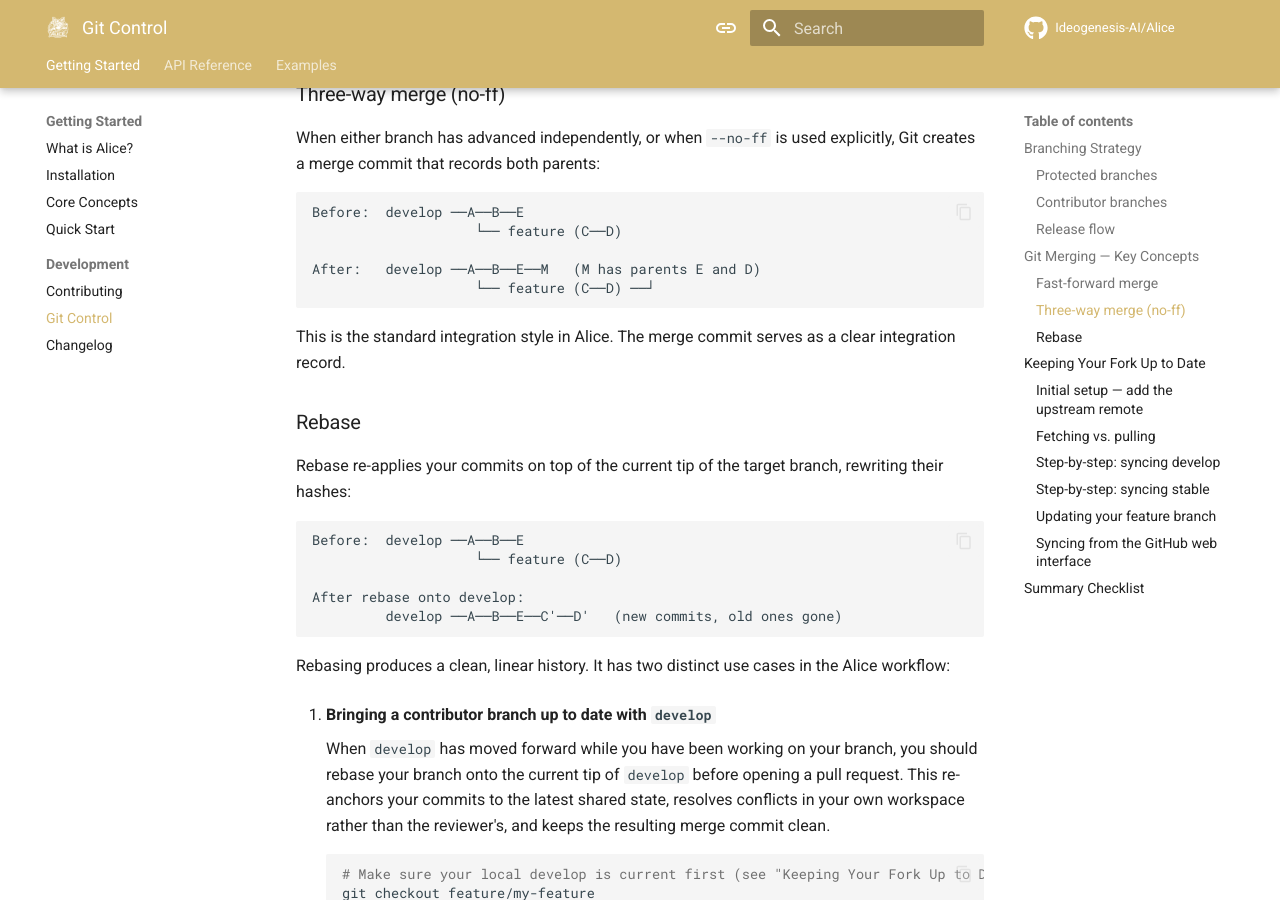
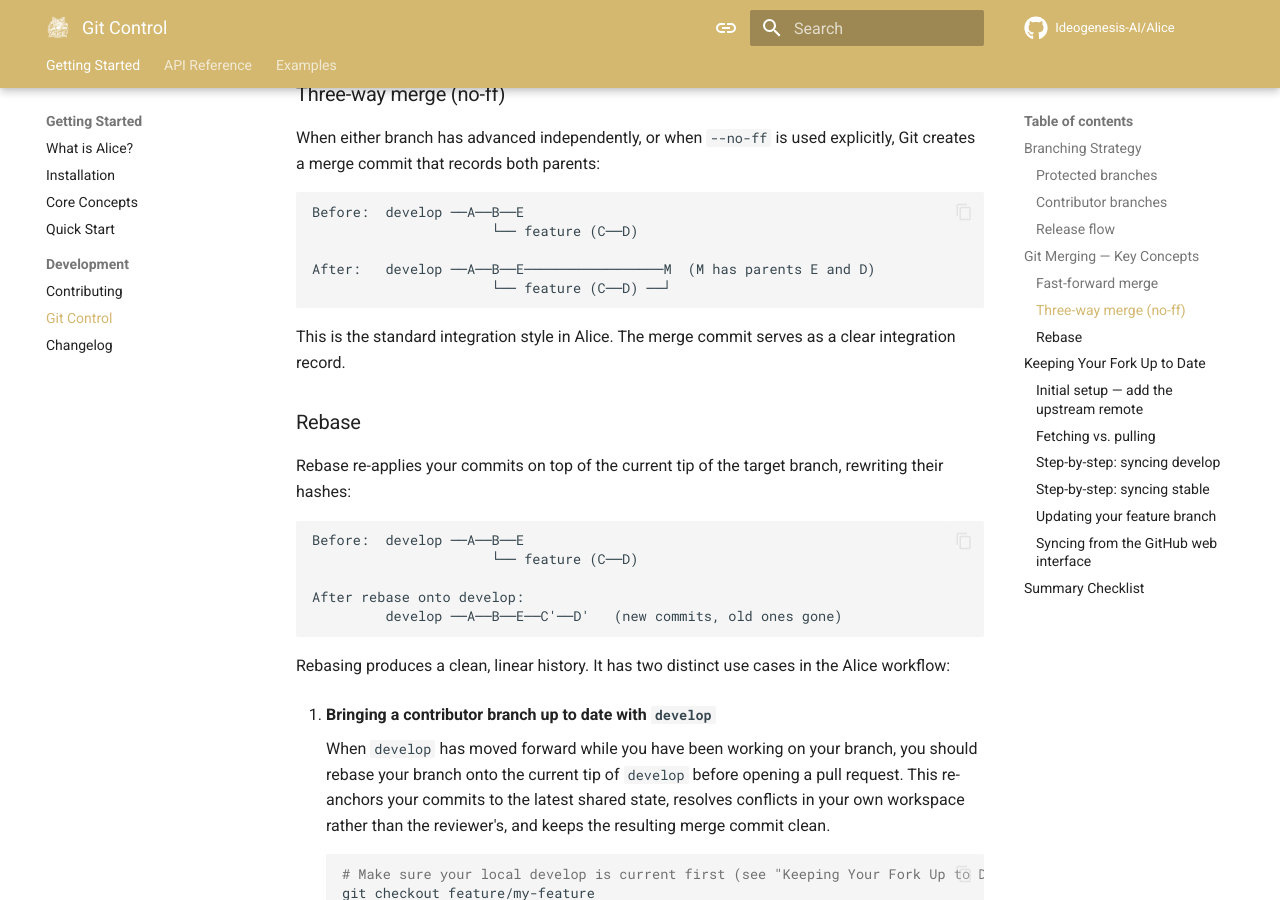
Before and after one commit to Ideogenesis-AI/Alice, an MkDocs documentation site: the page built from docs/getting-started/git-control.md, in a window 1280 px wide and 900 px high, scrolled down 2147 px. Built offline with MkDocs 1.6.1 and Material for MkDocs 9.7.7, drawn with Linux system fonts in a browser that asks for light colours; comment, search, counter and statistics services are not loaded.

````diff
--- a/docs/getting-started/git-control.md
+++ b/docs/getting-started/git-control.md
@@ -55,7 +55,7 @@ When your branch has no divergence from its base (i.e. the base has not moved si
 
 ```
 Before:  develop ──A──B
-                         └── feature (C──D)
+                      └── feature (C──D)
 
 After:   develop ──A──B──C──D   (no merge commit)
 ```
@@ -74,10 +74,10 @@ When either branch has advanced independently, or when `--no-ff` is used explici
 
 ```
 Before:  develop ──A──B──E
-                    └── feature (C──D)
+                      └── feature (C──D)
 
-After:   develop ──A──B──E──M   (M has parents E and D)
-                    └── feature (C──D) ──┘
+After:   develop ──A──B──E─────────────────M  (M has parents E and D)
+                      └── feature (C──D) ──┘
 ```
 
 This is the standard integration style in Alice. The merge commit serves as a clear integration record.
@@ -88,7 +88,7 @@ Rebase re-applies your commits on top of the current tip of the target branch, r
 
 ```
 Before:  develop ──A──B──E
-                    └── feature (C──D)
+                      └── feature (C──D)
 
 After rebase onto develop:
          develop ──A──B──E──C'──D'   (new commits, old ones gone)
````
